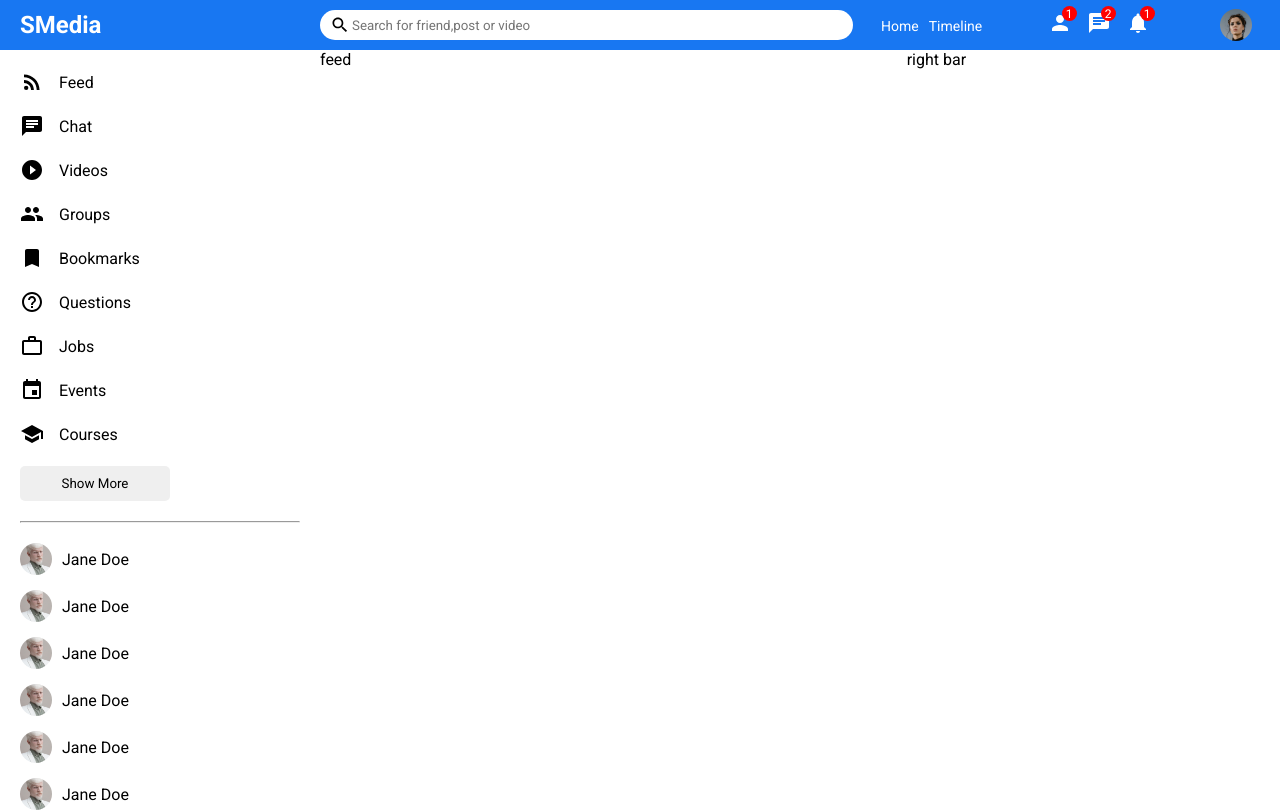
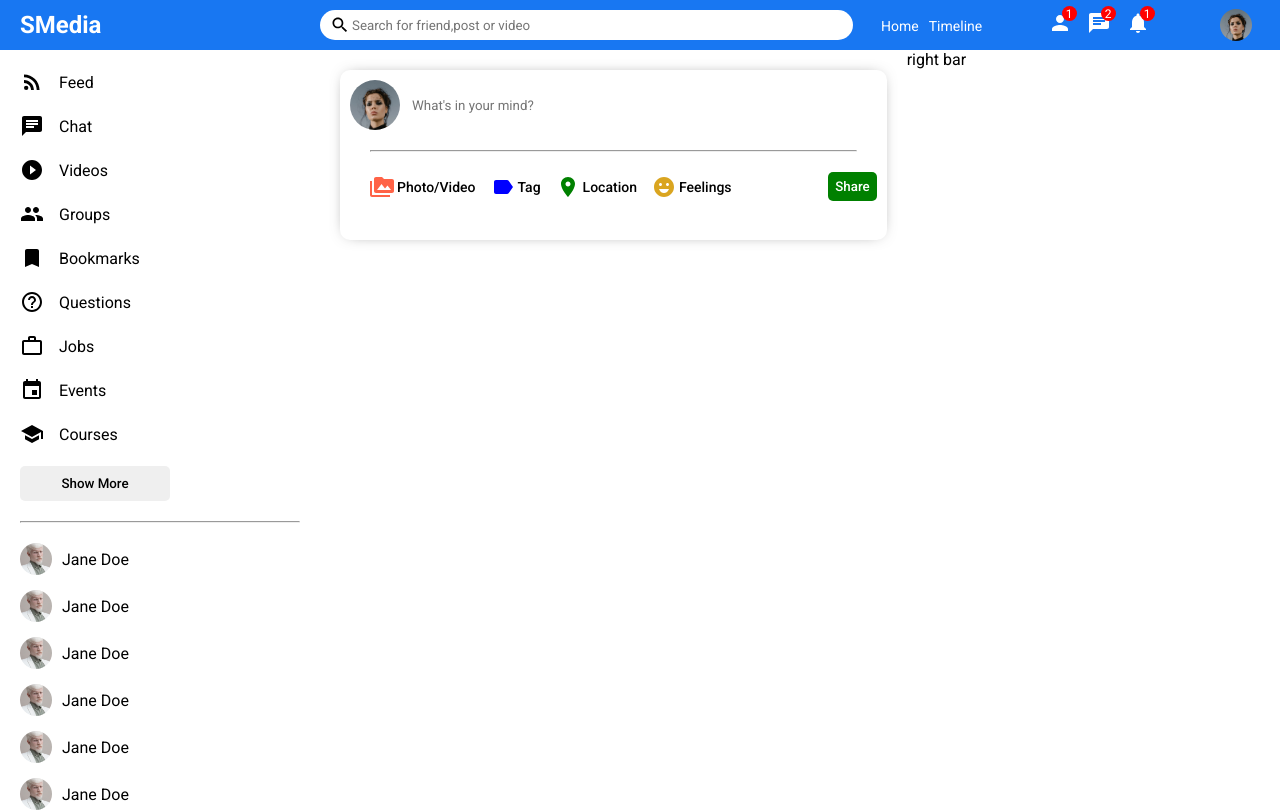
Before and after one commit to dzhaniivanov/social-media-app, a React (Create React App) app in the folder client/: page / in a window 1280 px wide. Shown: the top 812 px of the page. Built offline with nearby package versions, Linux system fonts and the light colour scheme.

Commit message:
added share component

```diff
--- a/client/public/index.html
+++ b/client/public/index.html
@@ -6,9 +6,9 @@
   <meta name="viewport" content="width=device-width, initial-scale=1" />
   <meta name="description" content="Web site created using create-react-app" />
   <link
-    href="https://fonts.googleapis.com/css2?family=Roboto:ital,wght@0,100;0,300;0,400;0,700;0,900;1,500&display=swap"
+    href="https://fonts.googleapis.com/css2?family=Roboto:ital,wght@0,100;0,300;0,400;0,500;0,700;0,900;1,500&display=swap"
     rel="stylesheet">
-    <link rel="stylesheet" href="style.css">
+  <link rel="stylesheet" href="style.css">
   <title>SMedia</title>
 </head>
 
--- a/client/src/components/Feed/Feed.js
+++ b/client/src/components/Feed/Feed.js
@@ -1,8 +1,11 @@
 import "./feed.css";
+import Share from "../Share/Share";
 const Feed = () => {
     return (
         <div className="feed">
-            feed
+            <div className="feedWrapper">
+                <Share />
+            </div>
         </div>
     )
 }
--- a/client/src/components/Feed/feed.css
+++ b/client/src/components/Feed/feed.css
@@ -1,3 +1,6 @@
 .feed{
     flex:5.5;
 }
+.feedWrapper{
+    padding: 20px;
+}
--- /dev/null
+++ b/client/src/components/Share/Share.js
@@ -0,0 +1,39 @@
+import "./share.css";
+import { PermMedia, Label, Room, EmojiEmotions } from '@material-ui/icons';
+
+const Share = () => {
+    return (
+        <div className="share">
+            <div className="shareWrapper">
+                <div className="shareTop">
+                    <img className="shareProfileImg" src="assets/person/1.jpeg" alt="" />
+                    <input placeholder="What's in your mind?" className="shareInput" />
+                </div>
+                <hr className="shareHr" />
+                <div className="shareBottom">
+                    <div className="shareOptions">
+                        <div className="shareOption">
+                            <PermMedia htmlColor="tomato" className="shareIcon" />
+                            <span className="shareOptionText">Photo/Video</span>
+                        </div>
+                        <div className="shareOption">
+                            <Label htmlColor="blue" className="shareIcon" />
+                            <span className="shareOptionText">Tag</span>
+                        </div>
+                        <div className="shareOption">
+                            <Room htmlColor="green" className="shareIcon" />
+                            <span className="shareOptionText">Location</span>
+                        </div>
+                        <div className="shareOption">
+                            <EmojiEmotions htmlColor="goldenrod" className="shareIcon" />
+                            <span className="shareOptionText">Feelings</span>
+                        </div>
+                    </div>
+                    <button className="shareButton">Share</button>
+                </div>
+            </div>
+        </div>
+    )
+}
+
+export default Share;
--- /dev/null
+++ b/client/src/components/Share/share.css
@@ -0,0 +1,65 @@
+.share {
+  width: 100%;
+  height: 170px;
+  border-radius: 10px;
+  -webkit-box-shadow: 0px 0px 16px -8px rgba(0, 0, 0, 0.68);
+  box-shadow: 0px 0px 16px -8px rgba(0, 0, 0, 0.68);
+}
+.shareWrapper {
+  padding: 10px;
+}
+.shareTop {
+  display: flex;
+  align-items: center;
+}
+.shareProfileImg {
+  width: 50px;
+  height: 50px;
+  border-radius: 50%;
+  object-fit: cover;
+  margin-right: 10px;
+}
+.shareInput {
+  border: none;
+  width: 80%;
+}
+.shareInput:focus {
+  outline: none;
+}
+.shareHr{
+    margin: 20px;
+}
+.shareBottom{
+    display: flex;
+    align-items: center;
+    justify-content: space-between;
+}
+.shareOptions{
+    display: flex;
+    margin-left: 20px;
+}
+.shareOption{
+    display: flex;
+    align-items: center;
+    margin-right: 15px;
+    cursor:pointer;
+}
+.shareIcon{
+    font-size: 18px;
+    margin-right: 3px;
+}
+.shareOptionText{
+    font-size: 14px;
+    font-weight: 500;
+
+}
+.shareButton{
+    border:none;
+    padding: 7px;
+    border-radius:5px;
+    background-color: green;
+    font-weight: 500;
+    margin-left: 20px;
+    cursor:pointer;
+    color:white;
+}
```
